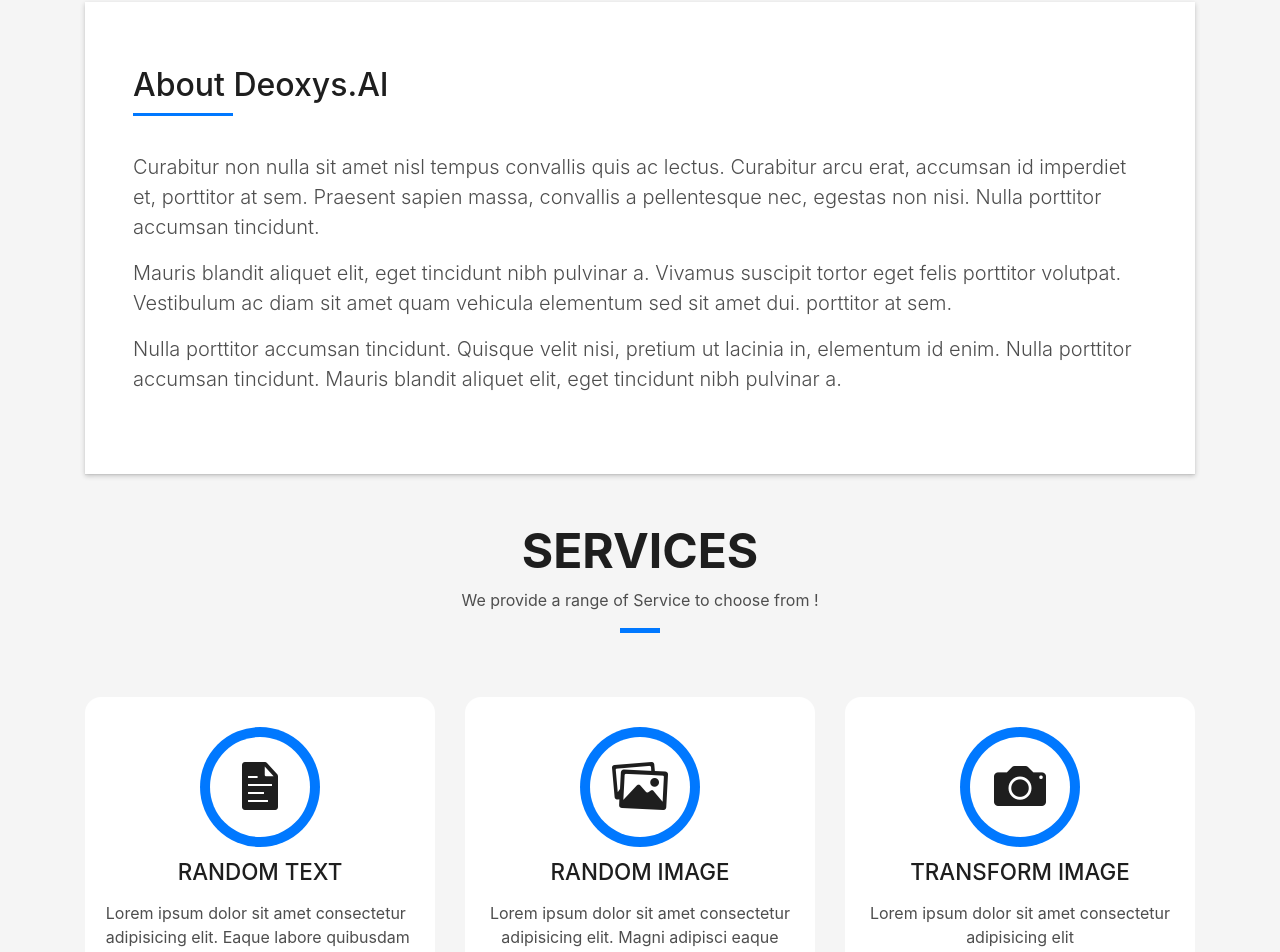
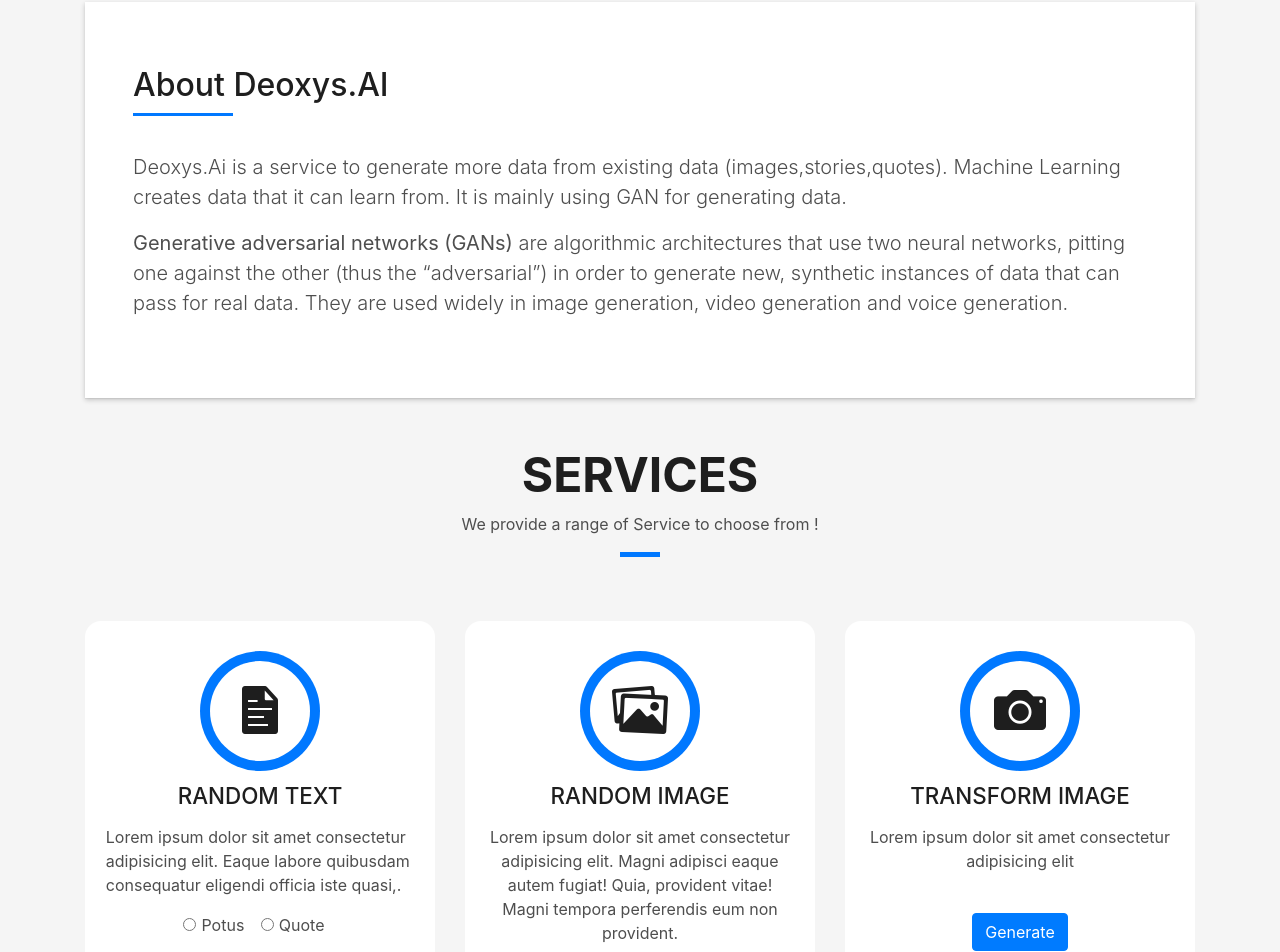
Before and after one commit to DeoxysAI/Deoxys.AI-Frontend, a plain HTML site: page index.html in a window 1280 px wide. Shown: the part 862-1814 px from the top of the page. Drawn offline with Linux system fonts and the light colour scheme; files whose address does not match are found by name.

Commit message:
chore:minor changes
Signed-off-by: Hitesh <hitgo17@gmail.com>

```diff
--- a/app.js
+++ b/app.js
@@ -54,7 +54,7 @@ RandImgBtn.addEventListener("click", e => {
 		success: function(fileName) {
 			if (fileName) {
 				outputBox.html(
-					`<img class="card-img-top" src="${baseUrl}/upload/${fileName}">`
+					`<img class="card-img-top random-image" src="${baseUrl}/dcgan/resultImg/${fileName}">`
 				);
 			}
 		},
--- a/css/style.css
+++ b/css/style.css
@@ -12,6 +12,10 @@
 body {
   background-color: #f5f5f5;
   color: #4e4e4e;
+}
+.random-image {
+	width: 128px;
+	height: 128px;
 }
 .loader{
   margin: 0 0 2em;
--- a/index.html
+++ b/index.html
@@ -86,21 +86,16 @@
                     </h5>
                   </div>
                   <p class="lead">
-                    Curabitur non nulla sit amet nisl tempus convallis quis ac lectus. Curabitur arcu erat, accumsan id
-                    imperdiet et, porttitor
-                    at sem. Praesent sapien massa, convallis a pellentesque nec, egestas non nisi. Nulla
-                    porttitor accumsan tincidunt.
+                   Deoxys.Ai is a service to generate more data from existing data (images,stories,quotes). Machine Learning creates data that it can learn from. It is mainly using GAN for generating data.
                   </p>
                   <p class="lead">
-                    Mauris blandit aliquet elit, eget tincidunt nibh pulvinar a. Vivamus suscipit tortor eget felis
-                    porttitor volutpat. Vestibulum
-                    ac diam sit amet quam vehicula elementum sed sit amet dui. porttitor at sem.
+                   <b>Generative adversarial networks (GANs)</b>  are algorithmic architectures that use two neural networks, pitting one against the other (thus the “adversarial”) in order to generate new, synthetic instances of data that can pass for real data. They are used widely in image generation, video generation and voice generation.
                   </p>
-                  <p class="lead">
+                  <!-- <p class="lead">
                     Nulla porttitor accumsan tincidunt. Quisque velit nisi, pretium ut lacinia in, elementum id enim.
                     Nulla porttitor accumsan
                     tincidunt. Mauris blandit aliquet elit, eget tincidunt nibh pulvinar a.
-                  </p>
+                  </p> -->
                 </div>
               </div>
             </div>
```
